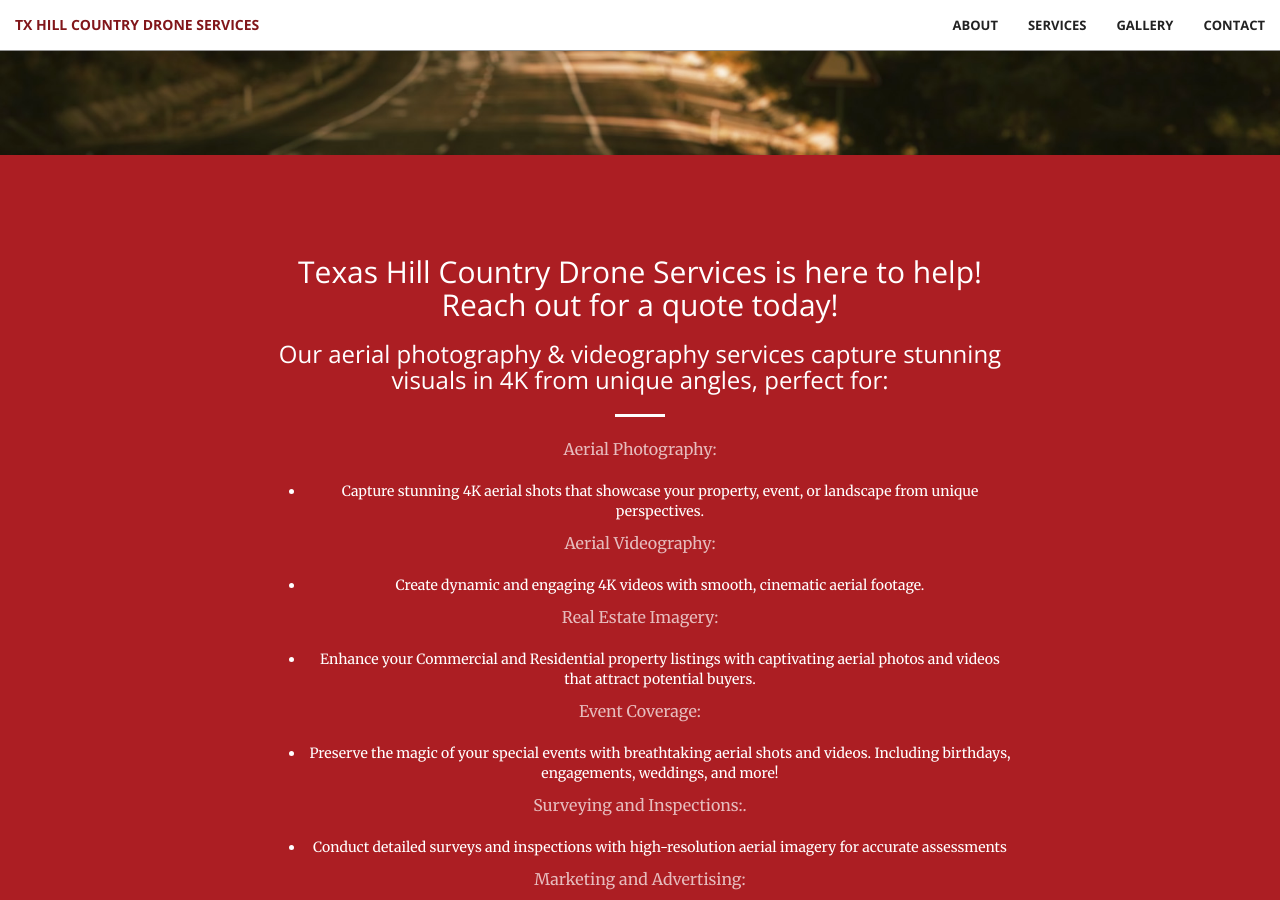
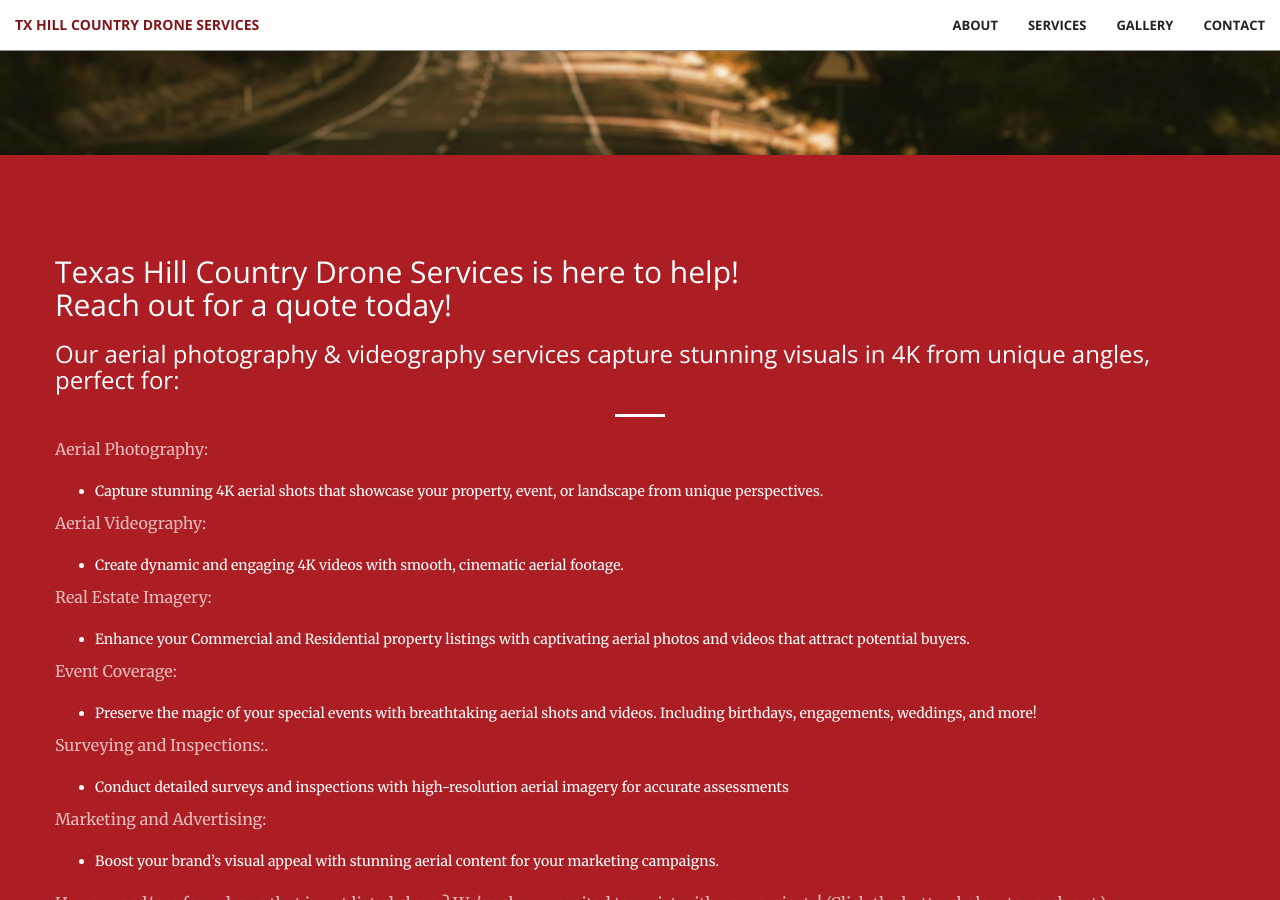
Before and after one commit to thcdroneservices/thcdroneservices.github.io, a Jekyll site: the page built from index.html, in a window 1280 px wide and 900 px high, scrolled down 745 px. Built offline with Jekyll 4.4.1, drawn with Linux system fonts in a browser that asks for light colours.

Commit message:
update site

```diff
--- a/_includes/call-to-action.html
+++ b/_includes/call-to-action.html
@@ -1,7 +1,7 @@
 <section class="bg-primary" id="about">
     <div class="container">
         <div class="row">
-            <div class="col-lg-8 col-lg-offset-2 text-center">
+            <div>
                 <h2 class="section-heading">Texas Hill Country Drone Services is here to help!<br>Reach out for a quote today!</h2>
                 <h3>Our aerial photography & videography services capture stunning visuals in 4K from unique angles, perfect for:</h3>
                 <hr class="light">
```
